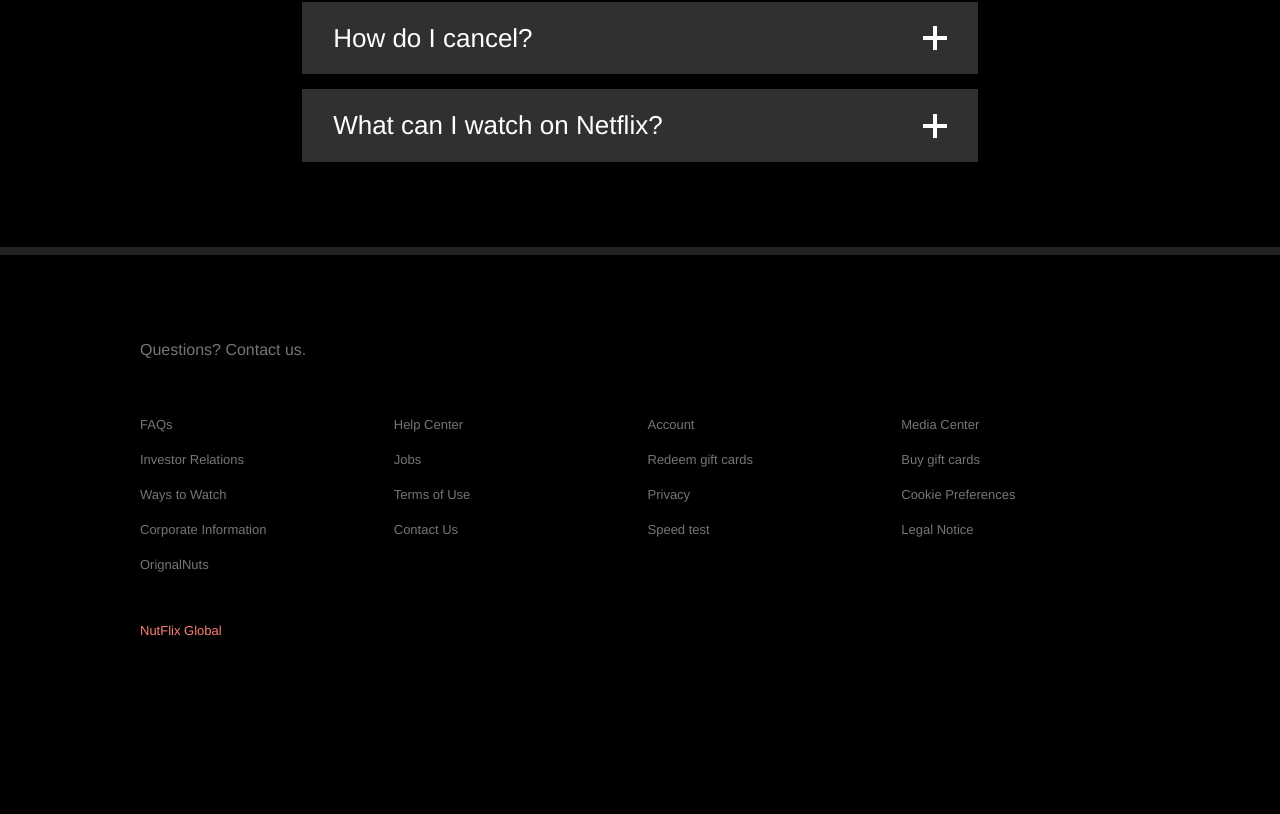
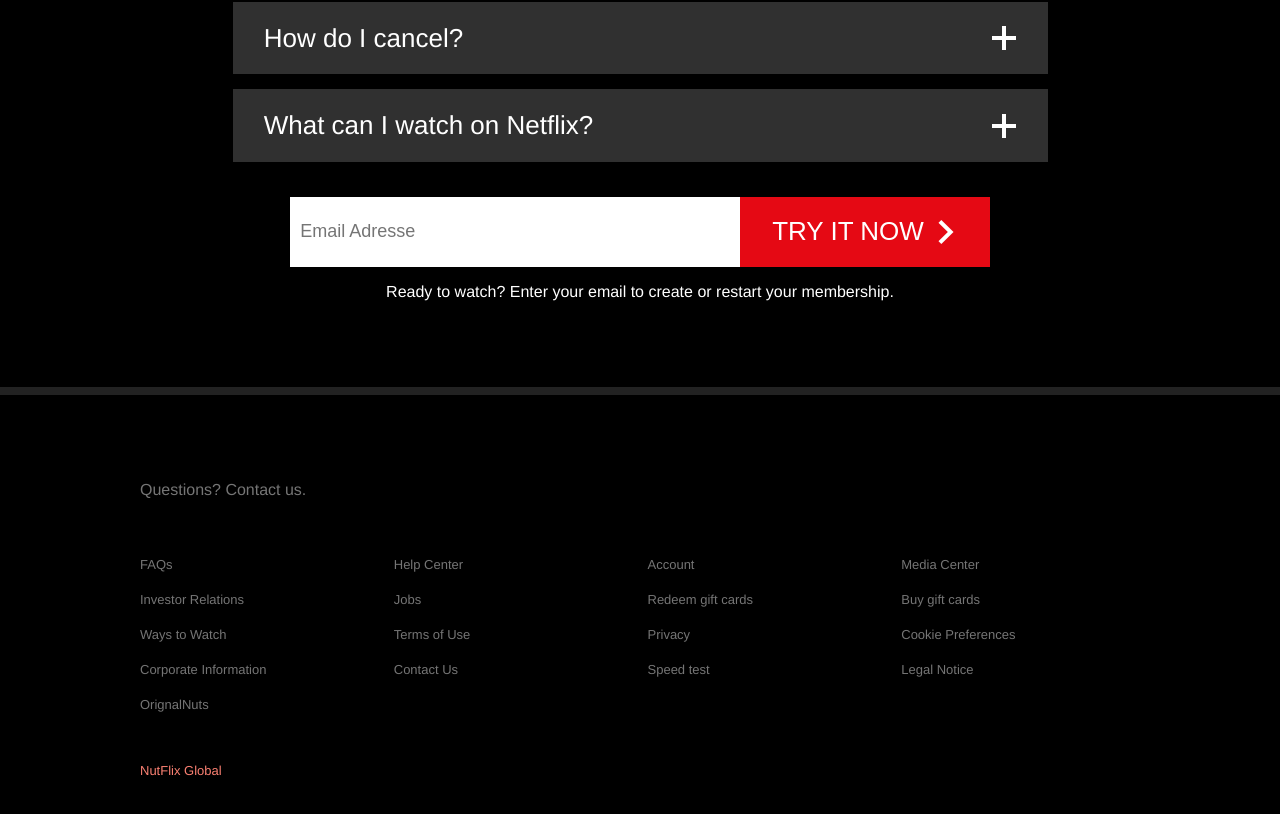
Before and after one commit to HEYROCKME/nutflix, a React (Create React App) app: page / in a window 1280 px wide. Shown: the part 2159-2973 px from the top of the page. Before the commit the page ends 2907 px from the top, so only its background shows below. Built offline with nearby package versions, Linux system fonts and the light colour scheme.

Commit message:
Added Optin Form, updated Header info in public/index.html

```diff
--- a/public/index.html
+++ b/public/index.html
@@ -7,7 +7,7 @@
     <meta name="theme-color" content="#000000" />
     <meta
       name="description"
-      content="Web site created using create-react-app"
+      content="The nutiest Video-service on planet earth"
     />
     <link rel="apple-touch-icon" href="%PUBLIC_URL%/logo192.png" />
     <!--
@@ -24,7 +24,7 @@
       work correctly both with client-side routing and a non-root public URL.
       Learn how to configure a non-root public URL by running `npm run build`.
     -->
-    <title>React App</title>
+    <title>NutFlix</title>
   </head>
   <body>
     <noscript>You need to enable JavaScript to run this app.</noscript>
--- a/src/components/index.js
+++ b/src/components/index.js
@@ -1,3 +1,4 @@
 export {default as Jumbotron} from './jumbotron';
 export {default as Footer} from './footer';
 export {default as Accordion} from './accordion'
+export {default as OptForm} from './opt-form'
--- /dev/null
+++ b/src/components/opt-form/index.js
@@ -0,0 +1,29 @@
+import React from "react";
+import { Container, Input, Button, Text, Break } from './styles/opt-form'
+
+export default function OptForm({children, ...restProps}) {
+    return <Container {...restProps}>{children}</Container>
+}
+
+OptForm.Input = function OptFormInput({...restProps}) {
+    return <Input {...restProps} />
+}
+
+OptForm.Button = function OptFormButton({ children, ...restProps }) {
+    return (
+        <Button {...restProps}>
+            {children} <img src="/images/icons/chevron-right.png" alt="Try Now" />
+        </Button>
+    )
+}
+
+OptForm.Break = function OptFormBreak({ ...restProps }) {
+
+    return <Break {...restProps} />
+}
+
+OptForm.Text = function OptFormText({ children, ...restProps }) {
+    return (
+           <Text {...restProps}>{children}</Text>
+    )
+}
--- /dev/null
+++ b/src/components/opt-form/styles/opt-form.js
@@ -0,0 +1,86 @@
+import styled from "styled-components";
+
+
+//      Container, Input, Button, Text
+
+export const Container = styled.div`
+    display: flex;
+    justify-content: center;
+    height: 100%;
+    margin-top: 20px;
+    flex-wrap: wrap;
+
+    @media (max-width: 1000px) {
+        flex-direction: column;
+        align-items: center;
+    }
+
+
+`;
+export const Input = styled.input`
+    max-width: 450px;
+    width: 100%;
+    border: 0;
+    padding: 10px;
+    height: 70px;
+    box-sizing: border-box;
+    font-size: 18px;
+`;
+
+export const Button = styled.button`
+
+    display: flex;
+    align-items: center;
+    height: 70px;
+    background: #e50914;
+    color: white;
+    text-transform: uppercase;
+    padding: 0 32px;
+    font-size: 26px;
+    border: 0;
+    cursor: pointer;
+
+
+    img {
+        margin-left: 10px;
+        filter: brightness(0) invert(1);
+        width: 24px;
+
+
+        @media (max-width: 1000px) {
+          width: 16px;
+        }
+
+    }
+
+    &:hover {
+        background: #f40612;
+    }
+
+    @media (max-width: 1000px) {
+        height: 50px;
+        font-size: 16px;
+        margin-top: 20px;
+        font-weight: bold;
+    }
+
+
+`;
+export const Text = styled.p`
+
+font-size: 16px;
+color: white;
+text-align: center;
+
+@media (max-width: 600px) {
+    font-size: 16px;
+    line-height: 22px;
+}
+
+`;
+
+
+export const Break = styled.div`
+    flex-basis: 100%
+    height: 0;
+`
--- a/src/containers/faqsContainer.js
+++ b/src/containers/faqsContainer.js
@@ -1,6 +1,5 @@
 import React from "react";
-import { Accordion } from '../components'
-import { Item } from "../components/jumbotron/styles/jumbotron";
+import { Accordion, OptForm } from '../components'
 import faqsData from '../fixtures/faqs.json'
 
 export function FaqsContainer() {
@@ -19,6 +18,17 @@ return (
                 </Accordion.Item>
             ))}
         </Accordion.Frame>
+
+        <OptForm>
+            <OptForm.Input placeholder="Email Adresse"/>
+            <OptForm.Button>Try it Now</OptForm.Button>
+            <OptForm.Break />
+            <OptForm.Text>
+                Ready to watch? Enter your email to create or restart
+                your membership.
+            </OptForm.Text>
+        </OptForm>
+
     </Accordion>
 
 )
```
